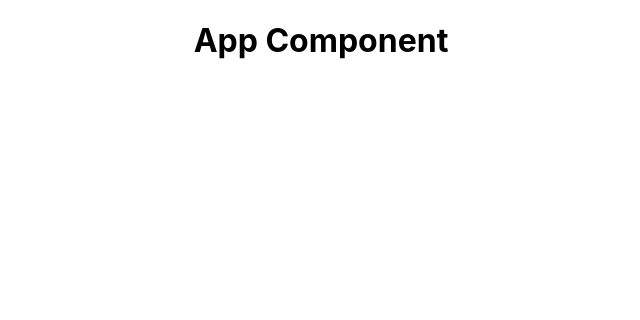
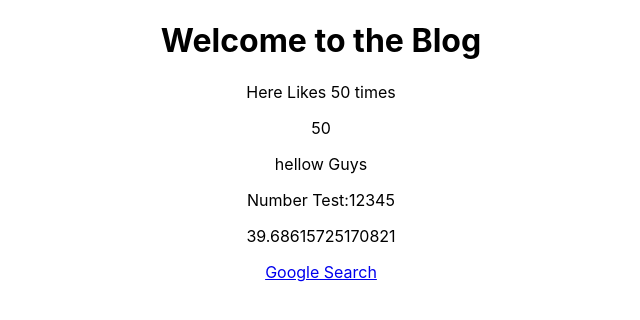
Before and after one commit to HirukaL/React-dojo-Blog-Tu-test, a React (Create React App) app: page / in a window 1280 px wide. Shown: the top 320 px of the page, without its empty margins (319-959 px from the left). Built offline with nearby package versions, Linux system fonts and the light colour scheme.

Commit message:
tutorial 02

```diff
--- a/src/App.js
+++ b/src/App.js
@@ -1,10 +1,21 @@
 import './App.css';
 
 function App() {
+  const title = 'Welcome to the Blog';
+  const likes = 50;
+  const link = "https://www.google.com";
+
+
   return (
     <div className="App">
       <div className='Content'>
-        <h1>App Component</h1>
+        <h1>{ title }</h1>
+        <p>Here Likes {likes} times</p>
+        <p>{50}</p>
+        <p>{ "hellow Guys" }</p>
+        <p>Number Test:{ [ 1,2,3,4,5 ] }</p>
+        <p>{ Math.random() * 50}</p>
+        <a href={link}>Google Search</a>
       </div>
     </div>
   );
```
